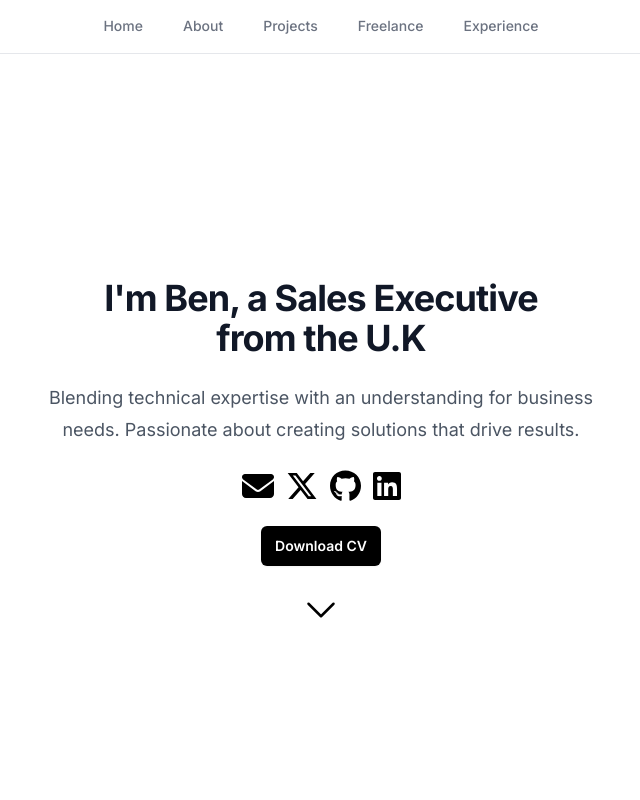
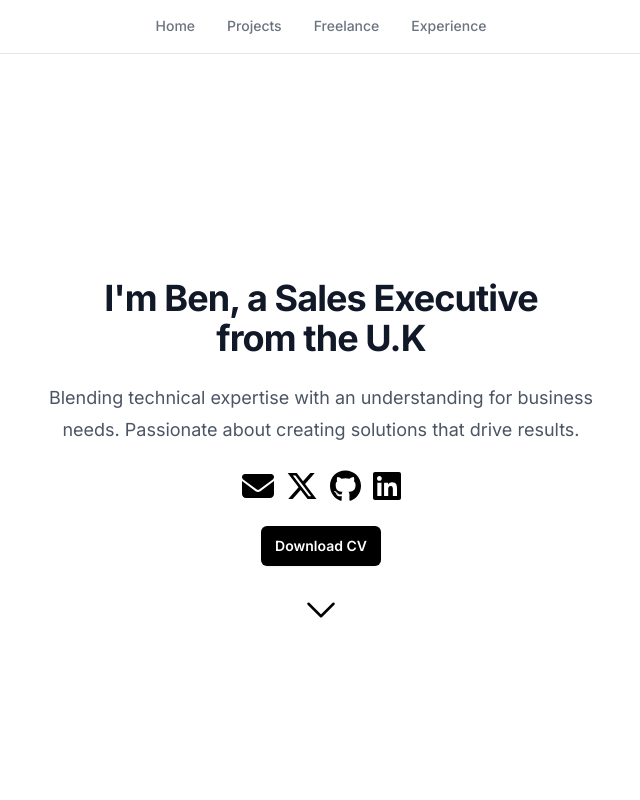
Before and after one commit to benboosh01/portfolio-sep-23, a Next.js app: page / in a window 1280 px wide. Shown: the top 800 px of the page, without its empty margins (319-959 px from the left). Built offline with nearby package versions, Linux system fonts and the light colour scheme.

Commit message:
Remove about link

```diff
--- a/src/app/components/Nav.jsx
+++ b/src/app/components/Nav.jsx
@@ -5,7 +5,6 @@ import Link from 'next/link'
 
 const tabs = [
     { name: "Home", href: "#top", current: true },
-    { name: "About", href: "#about", current: false },
     { name: "Projects", href: "#projects", current: false },
     { name: "Freelance", href: "#freelance", current: false },
     { name: "Experience", href: "#experience", current: false },
@@ -23,7 +22,7 @@ export default function Nav() {
             <div>
                 <div className="border-b border-gray-200">
                     <nav
-                        className="-mb-px flex space-x-8 justify-center"
+                        className="-mb-px flex space-x-6 justify-center"
                         aria-label="Tabs"
                     >
                         {tabs.map((tab) => (
```
